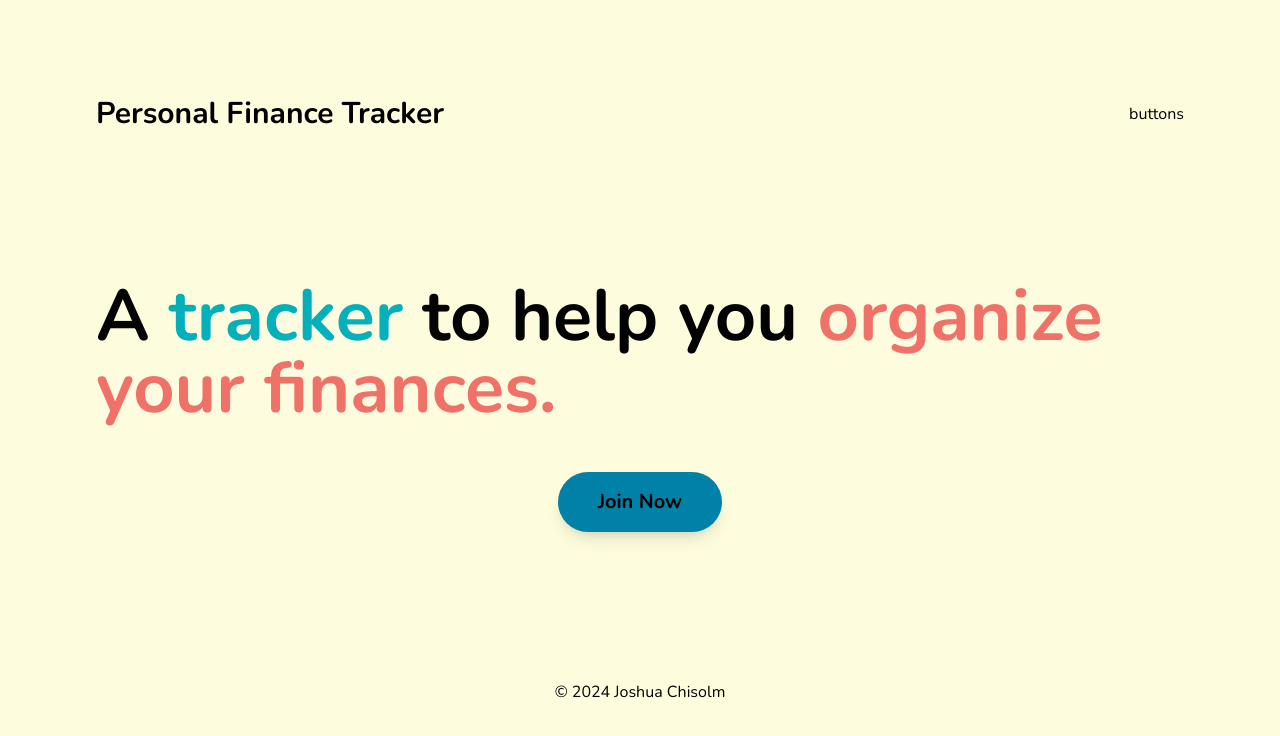
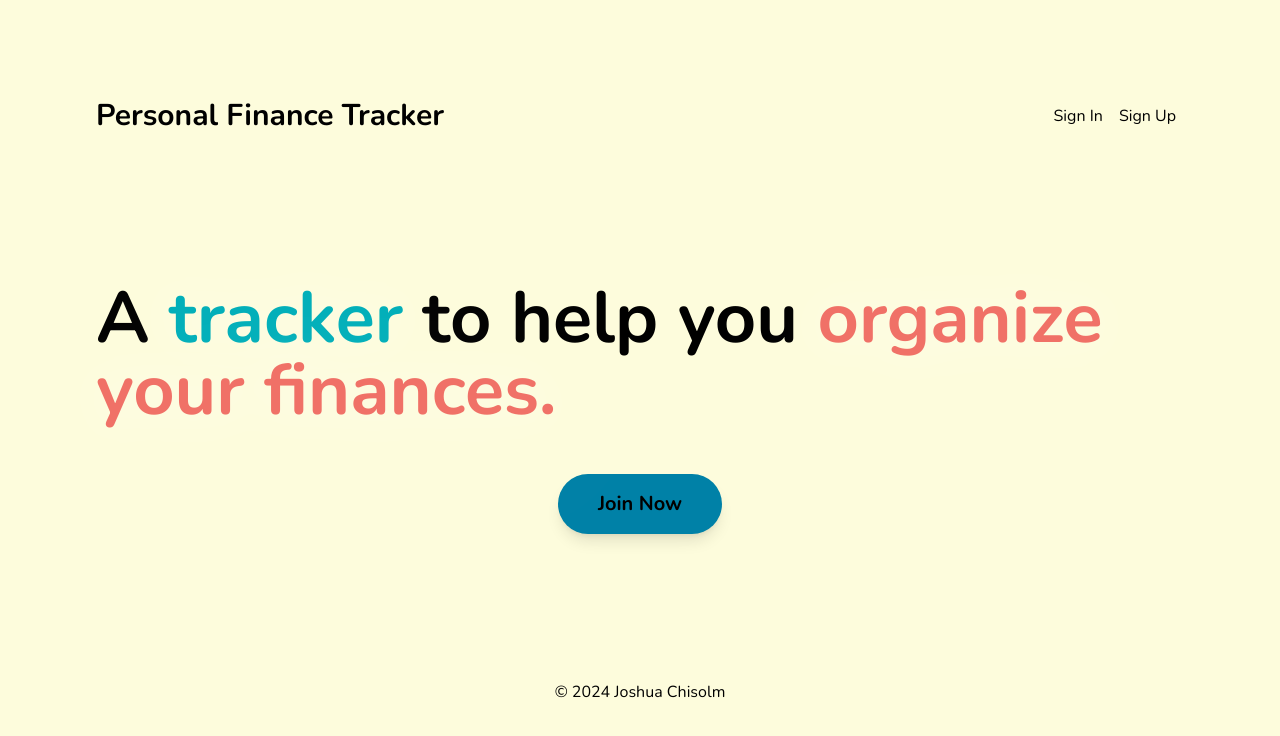
Before and after one commit to jkchisolm/pft-client, a Next.js app: page / in a window 1280 px wide. Shown: the top 736 px of the page. Built offline with nearby package versions, Linux system fonts and the light colour scheme.

Commit message:
feat: Add Sign In and Sign Up buttons to the homepage

```diff
--- a/src/app/page.tsx
+++ b/src/app/page.tsx
@@ -1,11 +1,19 @@
 import Image from "next/image";
+import Link from "next/link";
 
 export default function Home() {
   return (
     <main className="flex min-h-screen flex-col items-center justify-between p-24 bg-light-bg dark:bg-dark-bg dark:text-white">
       <nav className="flex flex-row justify-between items-center w-full">
         <h2 className="font-bold text-3xl">Personal Finance Tracker</h2>
-        <div>buttons</div>
+        <div className="flex flex-row">
+          <Link href="/signin">
+            <button className="m-2 hover:underline">Sign In</button>
+          </Link>
+          <Link href="/signup">
+            <button className="m-2 hover:underline">Sign Up</button>
+          </Link>
+        </div>
       </nav>
       <section className="flex flex-col justify-center items-center">
         <h1 className="text-7xl font-bold">
```
